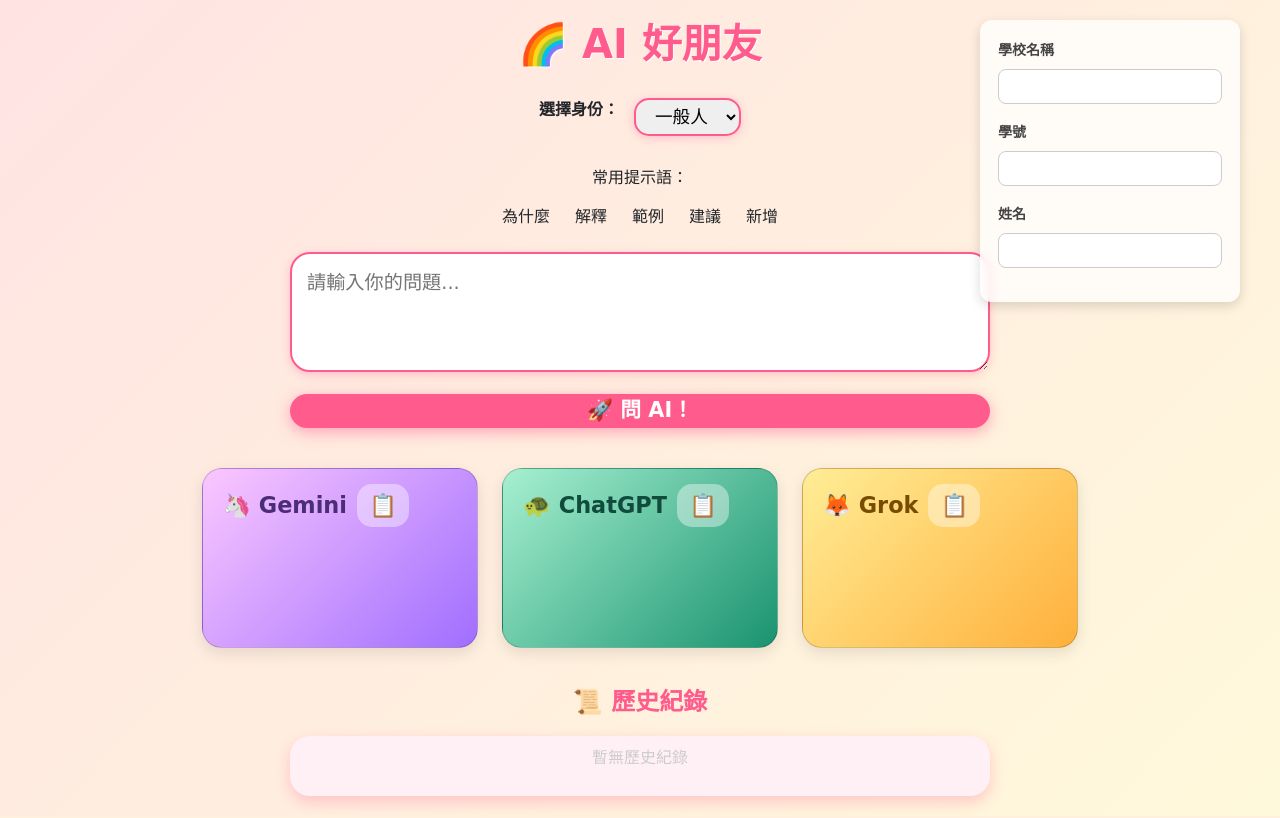
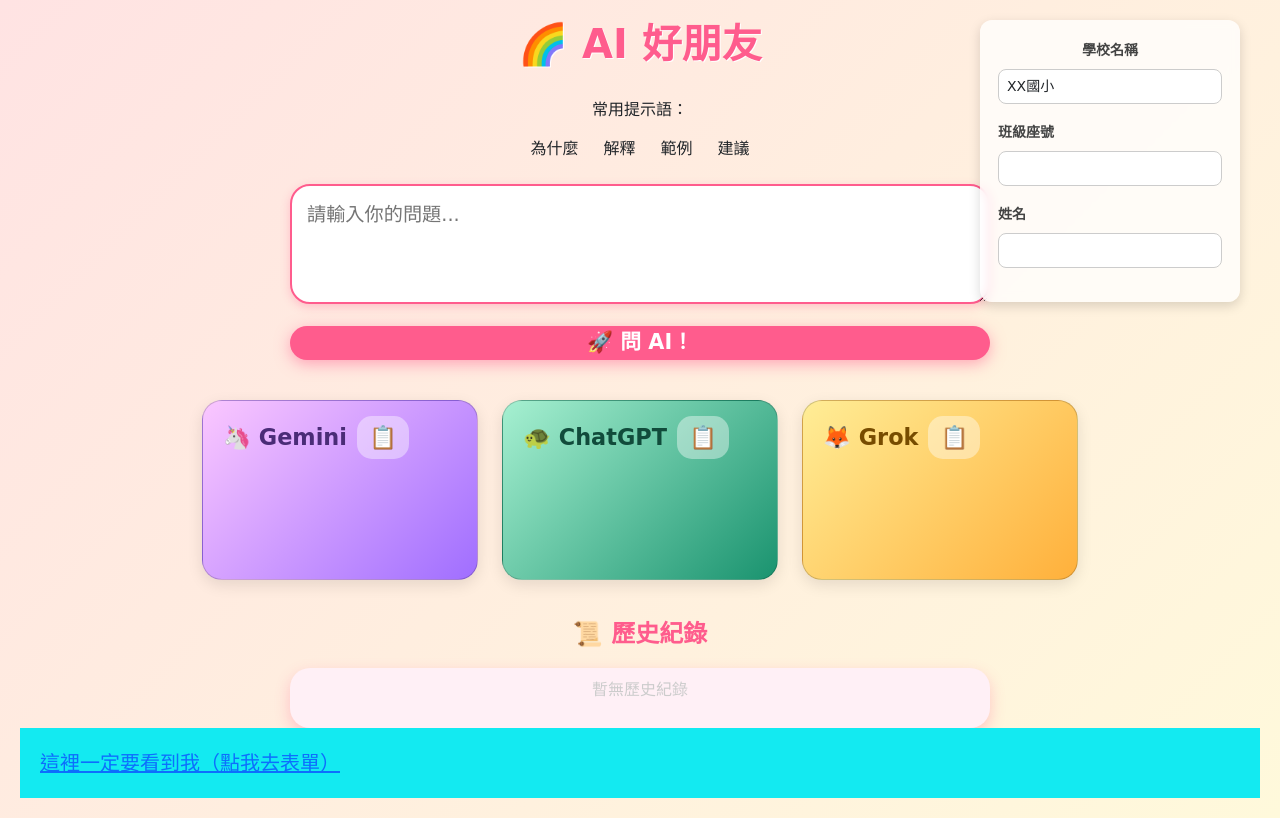
Before and after one commit to qiuguanjie989-maker/-2266, a Flask app: page / in a window 1280 px wide. Run offline with Flask 3, Linux system fonts and the light colour scheme.

Commit message:
Update index.html

```diff
--- a/project/templates/index.html
+++ b/project/templates/index.html
@@ -13,7 +13,7 @@
 
   <h1>🌈 AI 好朋友 </h1>
 
-  <div class="role-select">
+  <div class="role-select" hidden>
     <label for="role">選擇身份：</label>
     <select id="role" aria-label="身份選擇">
       <option value="一般人">一般人</option>
@@ -21,17 +21,18 @@
       <option value="國中生">國中生</option>
       <option value="高中生">高中生</option>
     </select>
-  </div>
+</div>
   <!-- 右上角：學生資訊輸入欄位 -->
 <div id="studentInfoBox">
 
-  <div class="mb-3">
+  <div class="mb-3 text-center">
     <label class="form-label">學校名稱</label>
-    <input type="text" id="schoolName" class="form-control">
+    <input type="text" id="schoolName" class="form-control" value="XX國小" readonly>
   </div>
 
+
   <div class="mb-3">
-    <label class="form-label">學號</label>
+    <label class="form-label">班級座號</label>
     <input type="text" id="studentID" class="form-control">
   </div>
 
@@ -49,7 +50,6 @@
       <button type="button" class="btn custom-btn" onclick="addCommonPrompt('解釋')">解釋</button>
       <button type="button" class="btn custom-btn" onclick="addCommonPrompt('範例')">範例</button>
       <button type="button" class="btn custom-btn" onclick="addCommonPrompt('建議')">建議</button>
-      <button type="button" class="btn custom-btn" onclick="addCommonPrompt('新增')">新增</button>
     </div>
   </div>
   <div class="input-area">
@@ -271,7 +271,6 @@
     });
 
     updateHistoryList();
-
     //提示詞按鈕
          function addCommonPrompt(text) {
         const userInput = document.getElementById('question');
@@ -279,6 +278,12 @@
         updateCharCount();
     }
   </script>
+  <div style="background:rgb(19, 234, 241); padding:20px; font-size:20px;">
+  <a href="https://docs.google.com/forms/d/e/1FAIpQLScK47610c42TO-XS2Xatzn7R7PtatvPuX_2_oaQYr4ZoLcWZQ/viewform"
+     target="_blank">
+    這裡一定要看到我（點我去表單）
+  </a>
+  </div>
 
 <script src="teacher.js"></script>
 </body>
```
